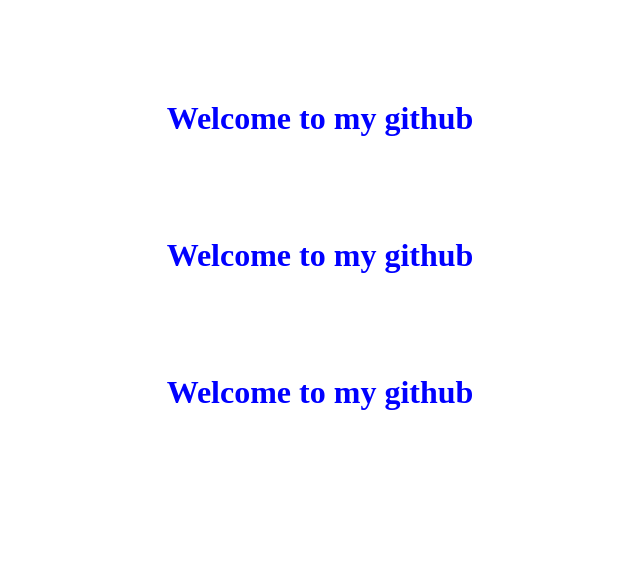
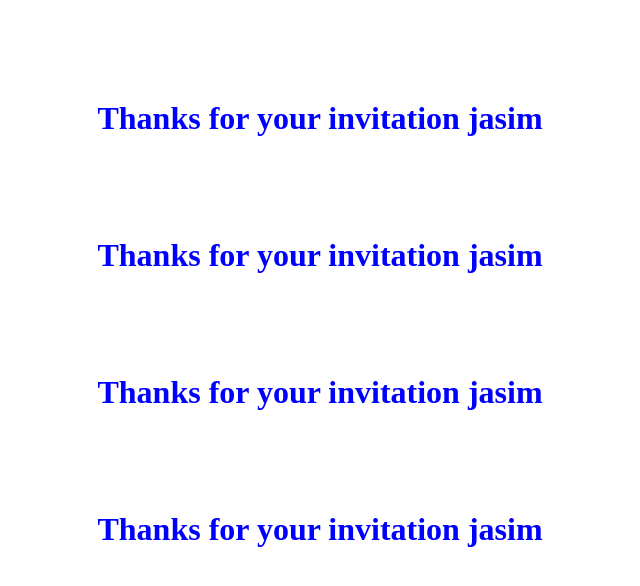
Before and after one commit to jakir-hossain-web/github-practice, a plain HTML site: page index.html in a window 1280 px wide. Shown: the whole page, without its empty margins (320-960 px from the left). Drawn offline with Linux system fonts and the light colour scheme.

Commit message:
1st update

```diff
--- a/index.html
+++ b/index.html
@@ -9,9 +9,10 @@
 </head>
 <body>
     <div class="one">
-        <h1>Welcome to my github</h1>
-        <h1>Welcome to my github</h1>
-        <h1>Welcome to my github</h1>
+        <h1>Thanks for your invitation jasim</h1>
+        <h1>Thanks for your invitation jasim</h1>
+        <h1>Thanks for your invitation jasim</h1>
+        <h1>Thanks for your invitation jasim</h1>
     </div>
 </body>
 </html>
```
